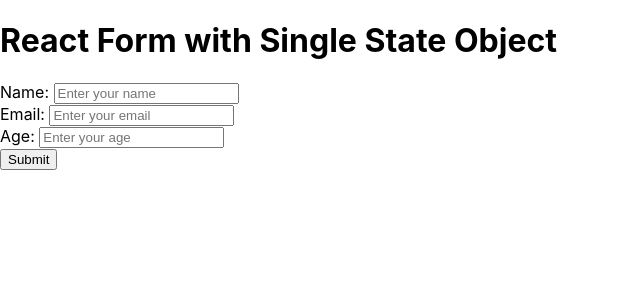
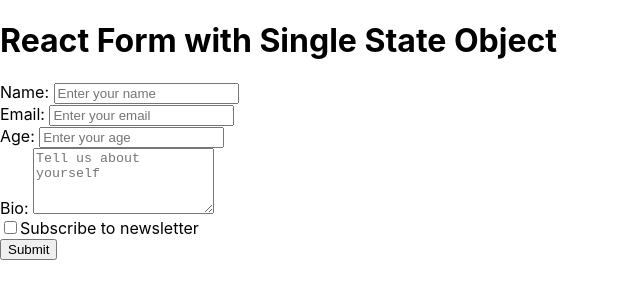
Before and after one commit to MohamedHany17m8/react, a React (Create React App) app: page / in a window 1280 px wide. Shown: the top 300 px of the page, without its empty margins (0-640 px from the left). Built offline with nearby package versions, Linux system fonts and the light colour scheme.

Commit message:
form with checkbox

```diff
--- a/src/FormComponent.js
+++ b/src/FormComponent.js
@@ -6,15 +6,18 @@ const FormComponent = () => {
     name: "",
     email: "",
     age: "",
+    bio: "", // New field for textarea
+    subscribe: false, // New field for checkbox
   });
 
   // Function to handle input changes
   const handleInputChange = (event) => {
-    const { name, value } = event.target;
+    const { name, value, type, checked } = event.target;
+
     // Update the state using the spread operator to preserve other fields
     setFormData({
       ...formData,
-      [name]: value,
+      [name]: type === "checkbox" ? checked : value, // Handle checkbox separately
     });
   };
 
@@ -66,6 +69,29 @@ const FormComponent = () => {
           required
         />
       </div>
+      <div>
+        <label htmlFor="bio">Bio: </label>
+        <textarea
+          id="bio"
+          name="bio"
+          value={formData.bio}
+          onChange={handleInputChange}
+          placeholder="Tell us about yourself"
+          rows={4}
+        />
+      </div>
+      <div>
+        <label htmlFor="subscribe">
+          <input
+            type="checkbox"
+            id="subscribe"
+            name="subscribe"
+            checked={formData.subscribe}
+            onChange={handleInputChange}
+          />
+          Subscribe to newsletter
+        </label>
+      </div>
       <button type="submit">Submit</button>
     </form>
   );
```
